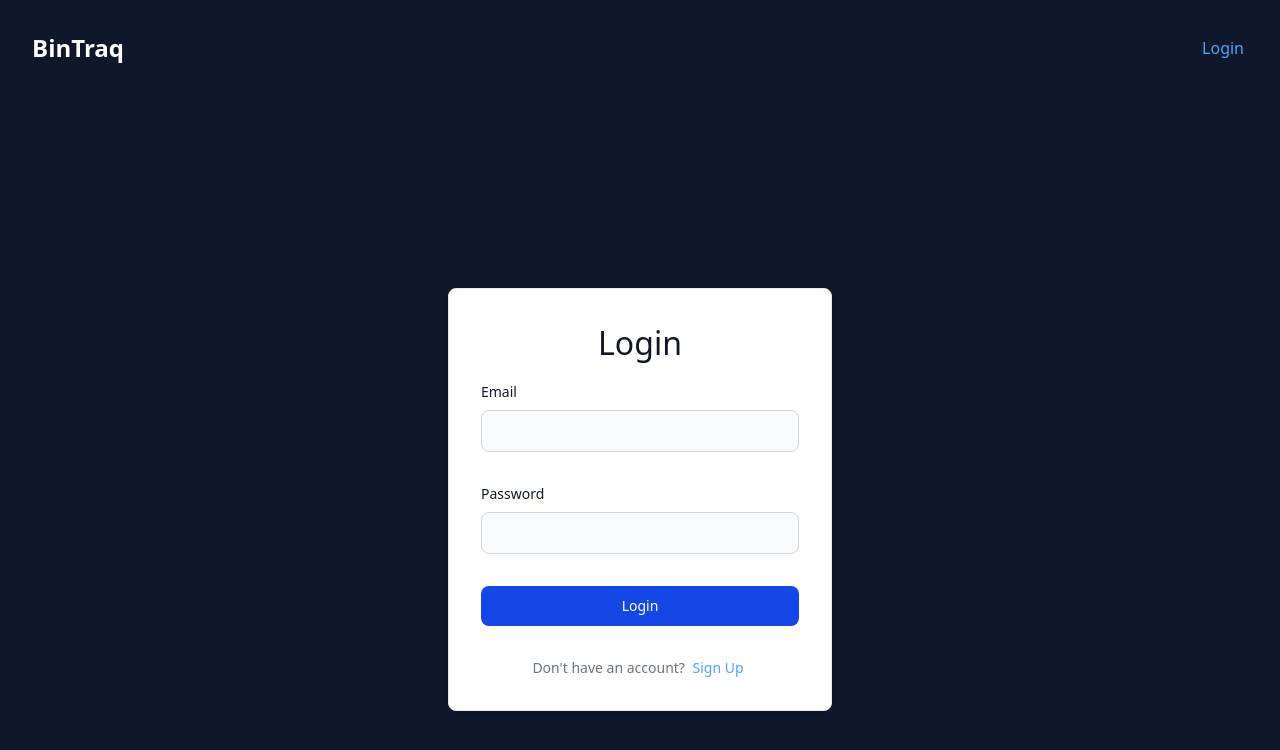
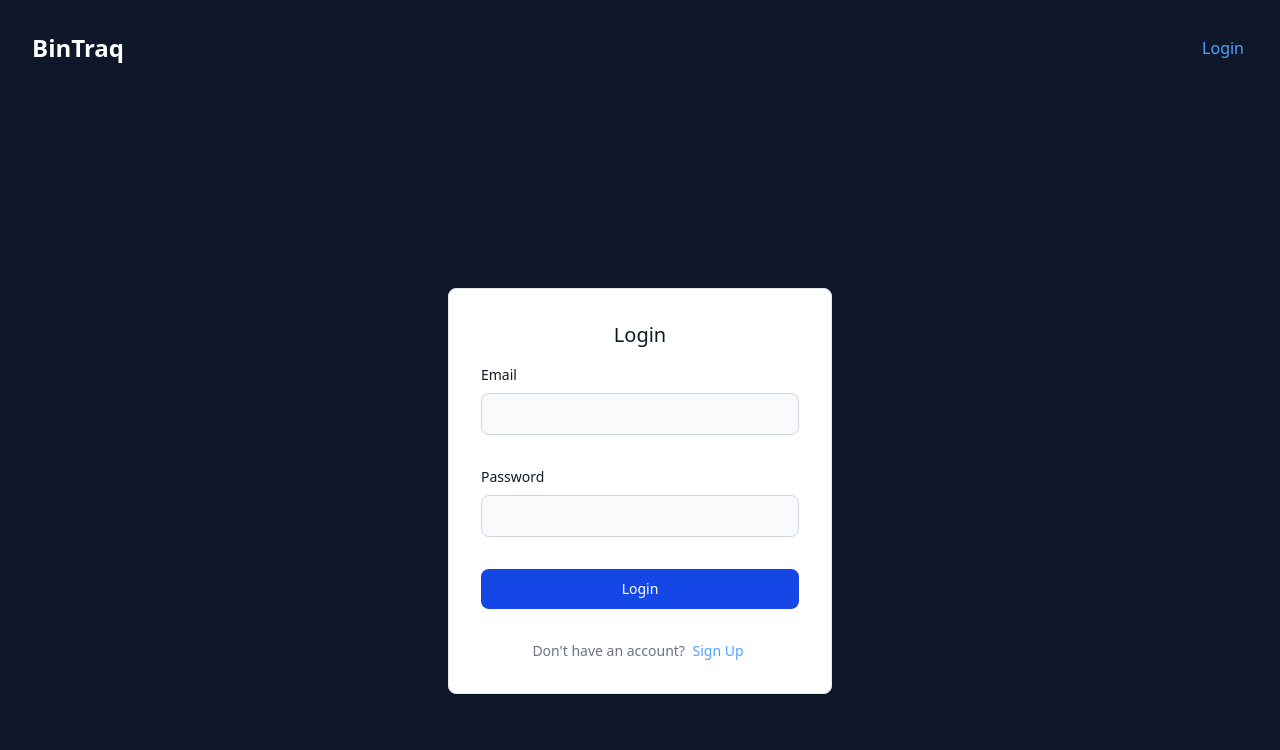
Before and after one commit to kwila-cloud/bintraq, a Vue app in the folder app/: page /login in a window 1280 px wide. Shown: the top 750 px of the page. Built offline with nearby package versions, Linux system fonts and the light colour scheme; no server answers.

Commit message:
feat: improve styling. use BinSetting for pending bins

```diff
--- a/app/index.html
+++ b/app/index.html
@@ -8,7 +8,7 @@
     <meta name="viewport" content="width=device-width, initial-scale=1.0">
     <title>BinTraq</title>
   </head>
-  <body>
+  <body class="text-white bg-slate-900">
     <div id="app"></div>
     <script type="module" src="/src/main.ts"></script>
   </body>
--- a/app/src/App.vue
+++ b/app/src/App.vue
@@ -35,7 +35,7 @@ async function signOut() {
     <RouterLink v-if="!isLoggedIn" to="/login">Login</RouterLink>
     <button v-else @click="signOut" class="button-as-a">Logout</button>
   </nav>
-  <main>
+  <main class="p-1 md:p-4">
     <RouterView />
   </main>
 
--- a/app/src/assets/main.css
+++ b/app/src/assets/main.css
@@ -1,13 +1,4 @@
 @import 'tailwindcss';
-
-body {
-  color: var(--color-white);
-  background: var(--color-slate-900);
-}
-
-h1 {
-  font-size: 2rem;
-}
 
 button {
   cursor: pointer;
@@ -29,7 +20,3 @@ a,
   padding: 4px;
   cursor: pointer;
 }
-
-main {
-  padding: 16px;
-}
--- a/app/src/components/BinSetting.vue
+++ b/app/src/components/BinSetting.vue
@@ -36,10 +36,10 @@ const saveValue = () => {
   <div>
     <button
       @click="openDialog"
-      class="bg-gray-800 p-2 rounded-lg w-full flex flex-col items-center"
+      class="bg-gray-800 p-1 md:p-2 rounded-lg w-full flex flex-col items-center"
     >
-      <h1 class="!text-xl">{{ setting.name }}</h1>
-      <div class="value text-lg leading-normal">
+      <h1 class="text-md md:text-lg">{{ setting.name }}</h1>
+      <div class="value text-lg md:text-xl leading-normal">
         {{ modelValue || "-" }}
       </div>
     </button>
--- a/app/src/views/PendingBinsView.vue
+++ b/app/src/views/PendingBinsView.vue
@@ -1,12 +1,9 @@
 <script setup lang="ts">
 import { supabase } from "@/lib/supabaseClient";
 import { ref, onMounted } from "vue";
-
-type Bin = {
-  uuid: string;
-  id: string;
-  picker: string;
-};
+import { settings } from "@/models/settings";
+import type { Bin } from "@/models/bin";
+import BinSetting from "@/components/BinSetting.vue";
 
 const bins = ref<Bin[]>([]);
 
@@ -25,9 +22,15 @@ onMounted(() => {
 </script>
 
 <template>
-  <ul>
-    <li v-for="bin in bins" :key="bin.uuid">
-      {{ bin.id }} (picked by {{ bin.picker }})
+  <ul class="flex flex-col gap-1">
+    <li
+      v-for="bin in bins"
+      :key="bin.uuid"
+      class="flex flex-row gap-1 justify-stretch"
+    >
+      <div v-for="setting in settings" :key="setting.id" class="flex-1">
+        <BinSetting :setting="setting" v-model="bin[setting.id]" />
+      </div>
     </li>
   </ul>
 </template>
```
